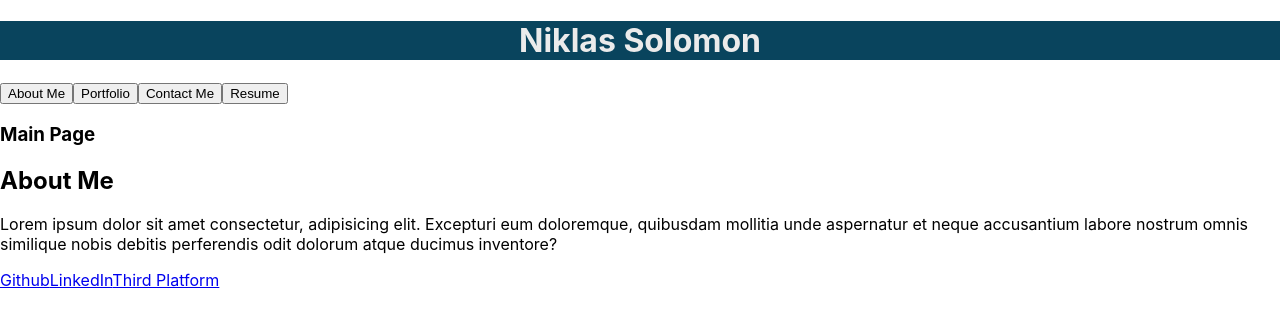
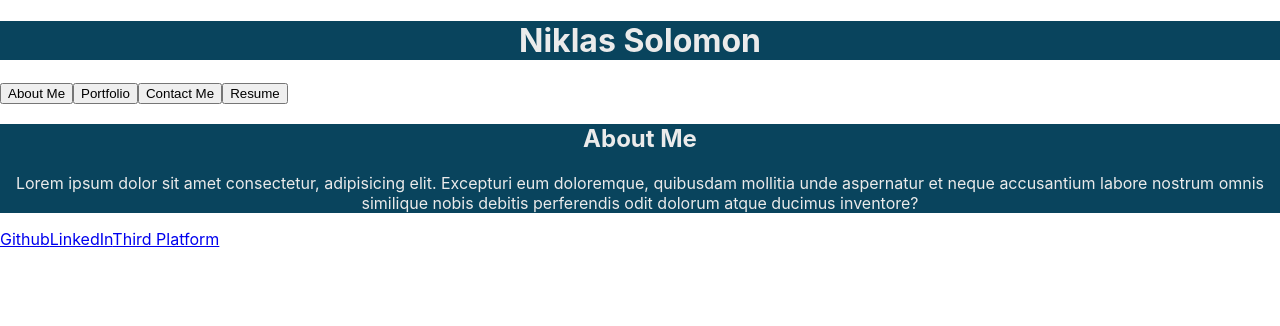
Before and after one commit to NiklasSolomon/React-Portfolio, a React (Create React App) app: page / in a window 1280 px wide. Shown: the top 326 px of the page. Built offline with nearby package versions, Linux system fonts and the light colour scheme.

Commit message:
created body style

```diff
--- /dev/null
+++ b/src/components/Body/Body.module.css
@@ -0,0 +1,5 @@
+.Body {
+    background-color: #09445d;
+    color: #ebebeb;
+    text-align: center;
+}
--- a/src/components/Body/index.js
+++ b/src/components/Body/index.js
@@ -1,7 +1,8 @@
+import styles from './Body.module.css';
+
 const Body = ({ renderPage }) => {
     return (
-        <main>
-            <h3>Main Page</h3>
+        <main className={styles.Body}>
             { renderPage() }
         </main>
     )
```
